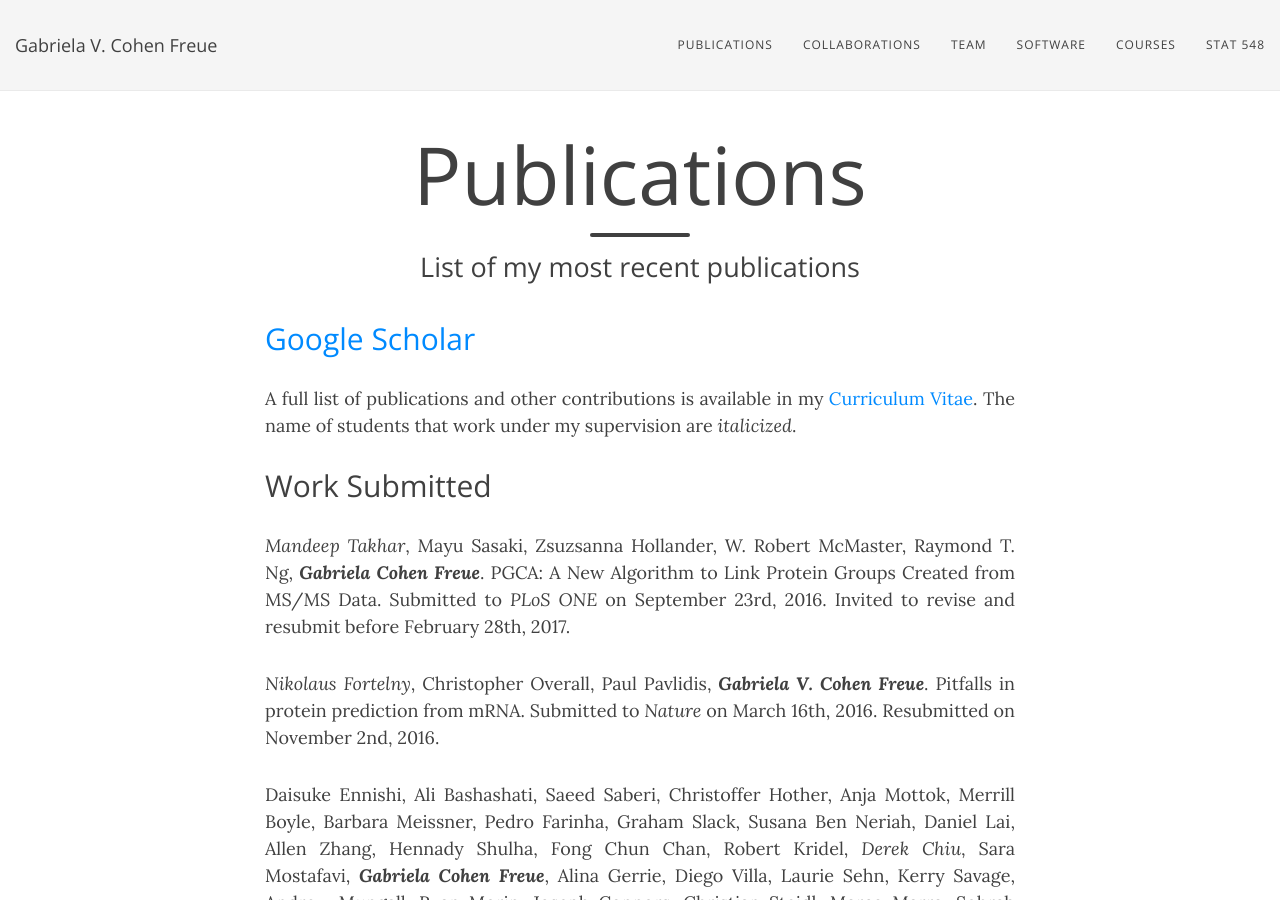
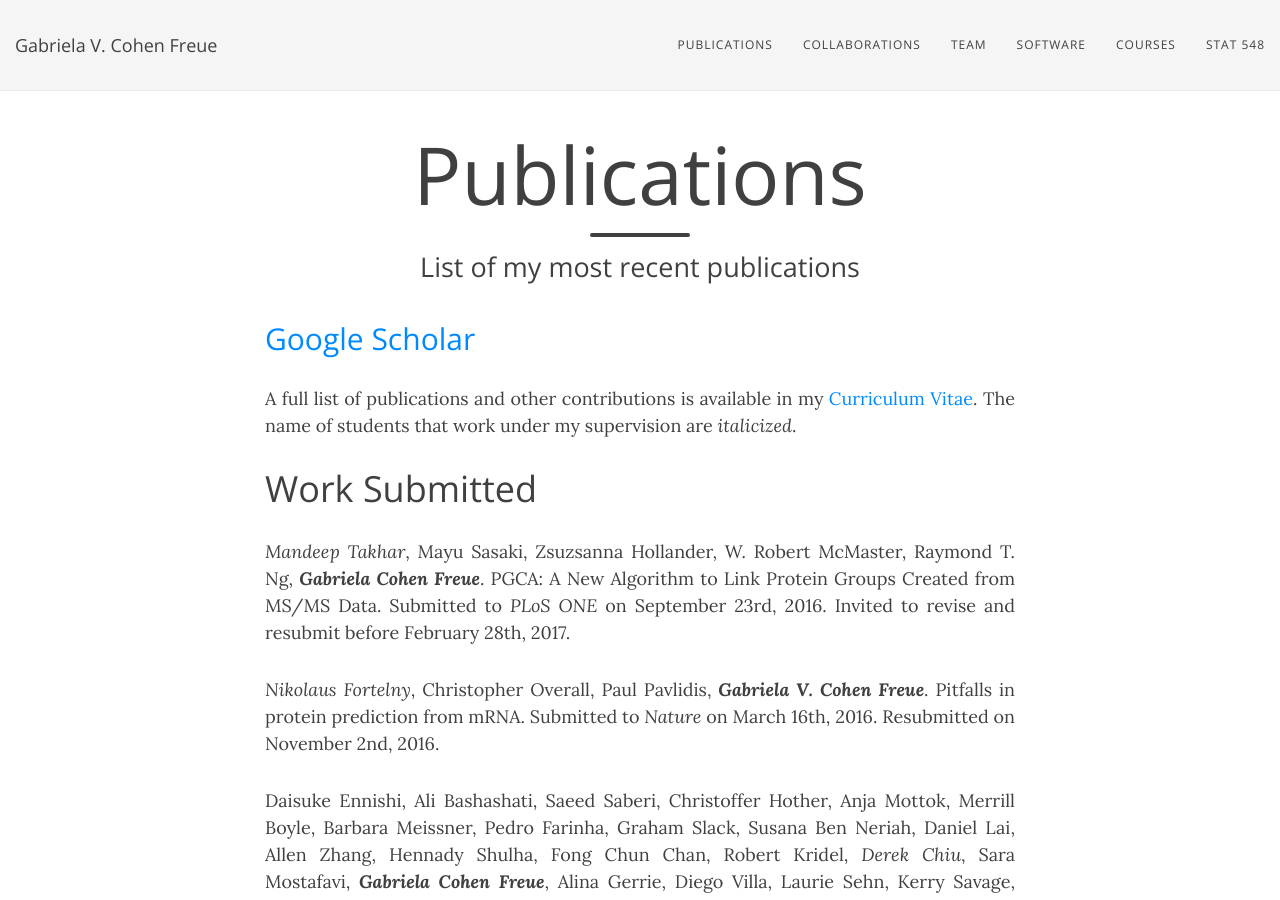
Before and after one commit to gcohenfr/gcohenfr.github.io, a Jekyll site: the page built from pub.md, in a window 1280 px wide and 900 px high. Built offline with Jekyll 4.4.1, drawn with Linux system fonts in a browser that asks for light colours; nearby versions of some CDN libraries.

Commit message:
Update pub.md

```diff
--- a/pub.md
+++ b/pub.md
@@ -8,7 +8,7 @@
 
 A full list of publications and other contributions is available in my [Curriculum Vitae]("pdfs/shortCV.pdf"). The name of students that work under my supervision are *italicized*.
 
-## Work Submitted
+# Work Submitted
 *Mandeep Takhar*, Mayu Sasaki, Zsuzsanna Hollander, W. Robert McMaster, Raymond T. Ng, ***Gabriela Cohen Freue***. PGCA: A New Algorithm to Link Protein Groups Created from MS/MS Data. Submitted to *PLoS ONE* on September 23rd, 2016. Invited to revise and resubmit before February 28th, 2017.
 
 *Nikolaus Fortelny*, Christopher Overall, Paul Pavlidis, ***Gabriela V. Cohen Freue***. Pitfalls in protein prediction from mRNA. Submitted to *Nature* on March 16th, 2016. Resubmitted on November 2nd, 2016.
@@ -17,7 +17,8 @@
 
 *Singh, Amrit*, Shannon, Casey, Kim, Young Woong, Yang, Chen Xi, Balshaw, Robert, ***Cohen Freue, Gabriela***, Gauvreau, Gail, FitzGerald, J Mark, Boulet, Louis-Philippe, O'Byrne, Paul, Tebbutt, Scott. Novel blood-based transcriptional biomarker panels predict the late phase asthmatic response. *American Journal of Respiratory and Critical Care Medicine*. Submitted on January 13th, 2017.
 
-## Refereed Publications: 2012 -- Present
+<br>
+# Refereed Publications: 2012 -- Present
 
 Tremlett H, *Dai DLY*, Hollander Z, Kapanen A, Aziz T, Wilson-McManus JE, Tebbutt SJ, Borchers CH, Oger J, ***Cohen Freue GV***. (2015) Serum proteomics in multiple sclerosis disease progression, *Journal of Proteomics* ***118***, 2-11.
 [PubMed](https://www.ncbi.nlm.nih.gov/pubmed/25753122)
@@ -61,7 +62,9 @@
 ***Gabriela V. Cohen Freue*** and Christoph H. Borchers. (2012) Multiple Reaction Monitoring (MRM) – Principles and Application to Coronary Artery Disease. *Circulation: Cardiovascular Genetics* ***5***, 378.
 [PubMed](https://www.ncbi.nlm.nih.gov/pubmed/22715283)
 
-## Selected Publications before 2012
+<br>
+
+# Selected Publications before 2012
 
 ***Freue GV***, Sasaki M, Meredith A, Günther OP, Bergman A, Takhar M, Mui A, Balshaw RF, Ng RT, Opushneva N, Hollander Z, Li G, Borchers CH, Wilson-McManus J, McManus BM, Keown PA, McMaster WR (2010) Proteomic signatures in plasma during early acute renal allograft rejection. *Mol Cell Proteomics* ***9*** 1954-1967. [PubMed](https://www.ncbi.nlm.nih.gov/pubmed/20501940)
 
```
